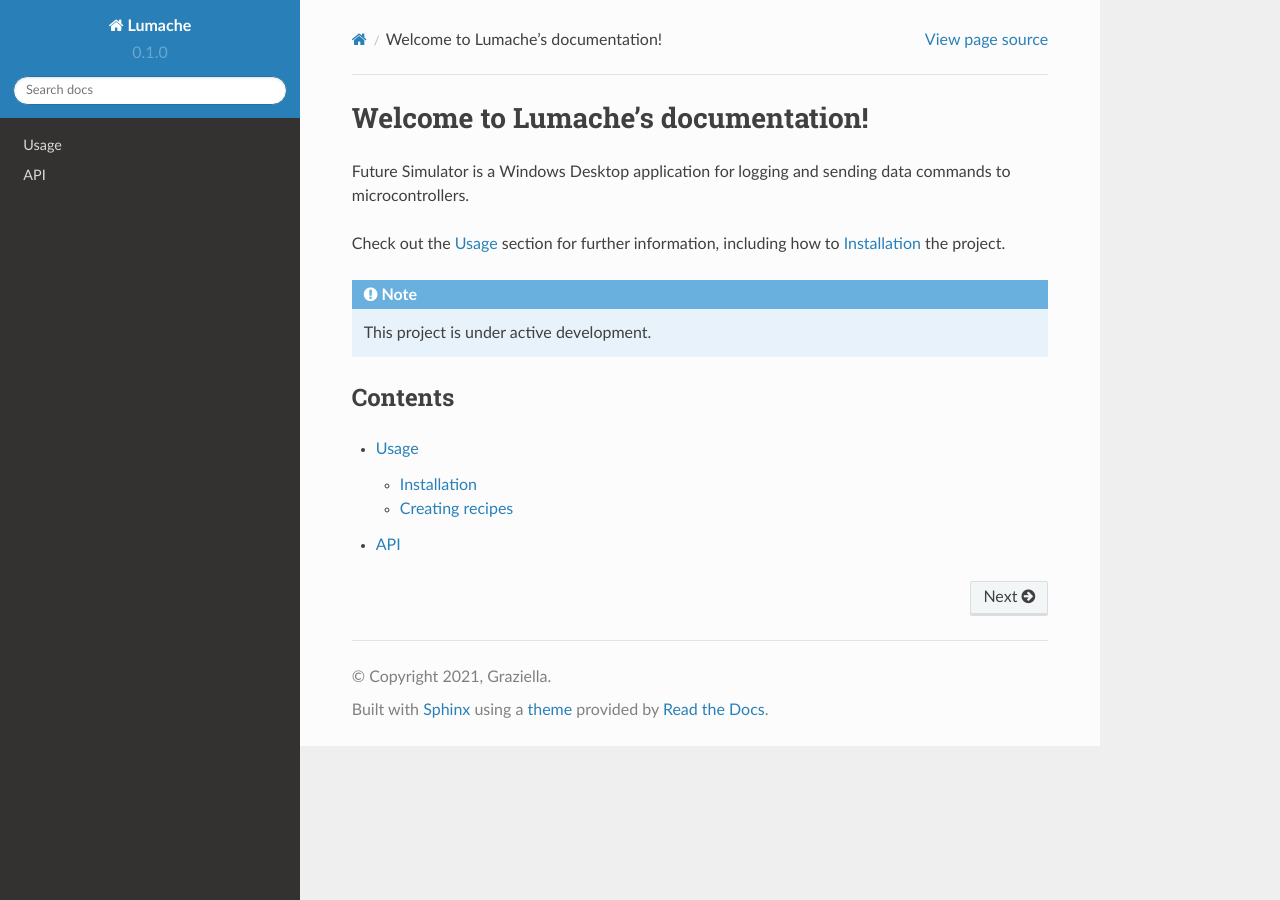
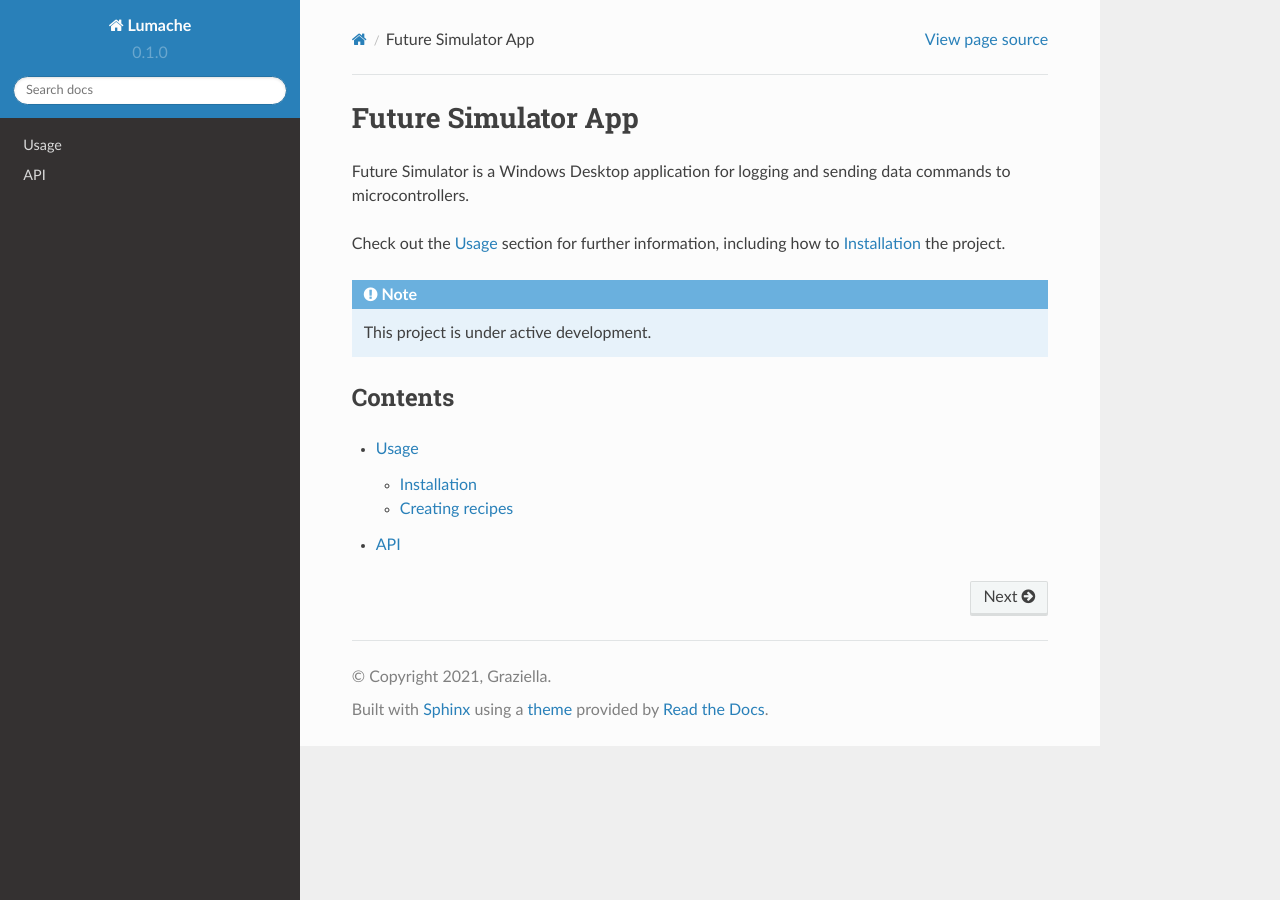
Before and after one commit to CodeyBank/documentationTraining, a Sphinx documentation site: the page built from docs/source/index.rst, in a window 1280 px wide. Built offline with Sphinx 7.4.7 and the Read the Docs theme 2.0.0, drawn with Linux system fonts in a browser that asks for light colours.

Commit message:
Update index.rst

```diff
--- a/docs/source/index.rst
+++ b/docs/source/index.rst
@@ -1,4 +1,4 @@
-Welcome to Lumache's documentation!
+Future Simulator App
 ===================================
 
 Future Simulator is a Windows Desktop application for logging and sending data commands to microcontrollers.
```
